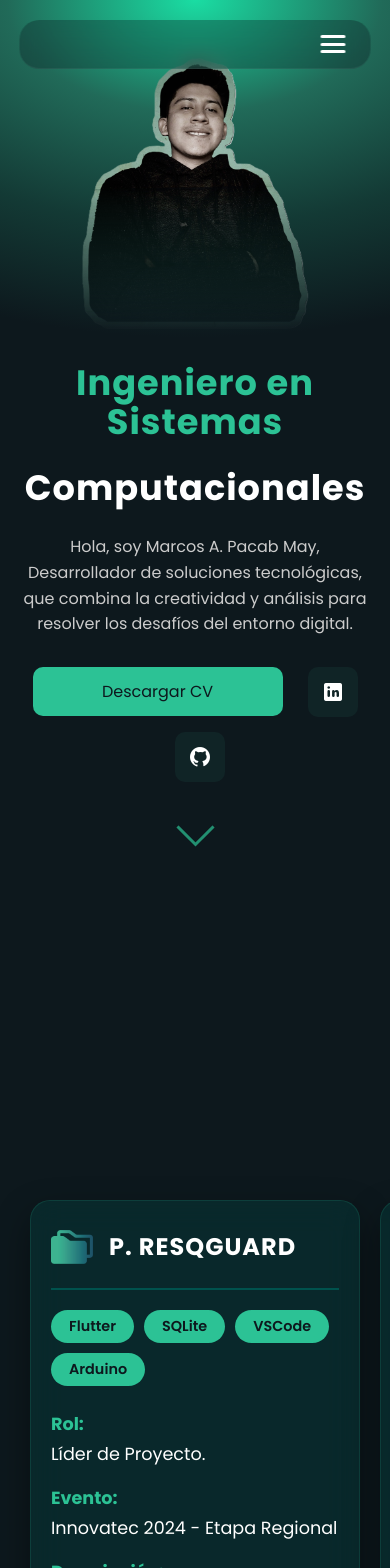
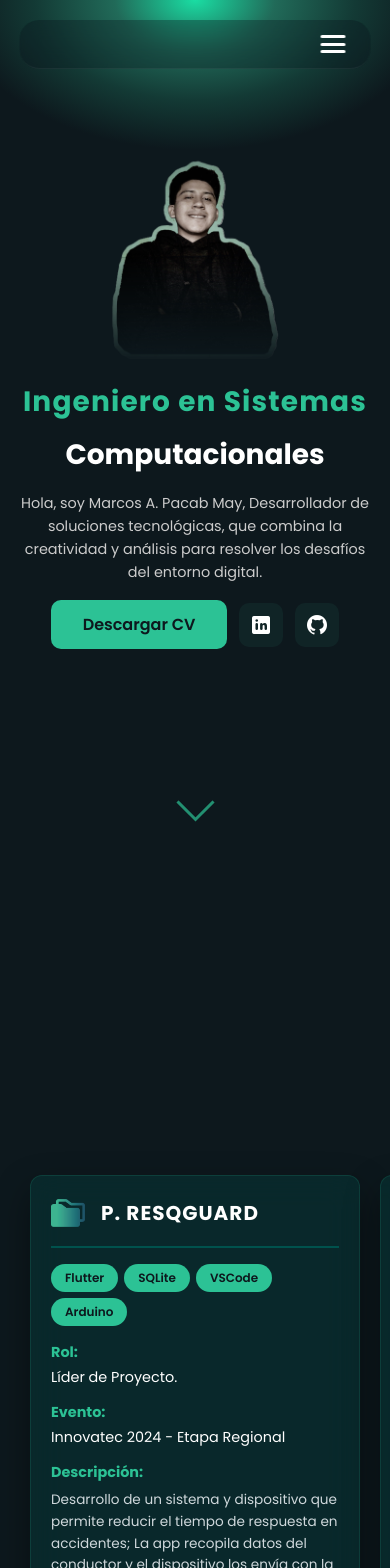
Before and after one commit to Marcos-Pacab/Portafolio, a React (Vite) app: page / in a window 390 px wide. Shown: the top 1568 px of the page. Built offline with nearby package versions, Linux system fonts and the light colour scheme; a web font is replaced by a local one.

Commit message:
mejora de responsividad en home y cardProyect

```diff
--- a/src/components/styles/cardProyect.css
+++ b/src/components/styles/cardProyect.css
@@ -1,35 +1,31 @@
+/* === WRAPPER === */
 .card-proyecto-wrapper {
   width: 100%;
   max-width: 900px;
-  height: 520px; /* tamaño fijo de todas las cards */
+  /* Sin altura fija — deja que el contenido dicte la altura */
 }
 
+/* === CARD PRINCIPAL === */
 .card-proyecto-content {
   width: 100%;
-  height: 100%;
-
   background: rgba(0, 82, 77, 0.3);
   backdrop-filter: blur(16px);
   -webkit-backdrop-filter: blur(16px);
-
   border: 1px solid rgba(44, 194, 149, 0.15);
   border-radius: 20px;
-
-  padding: 40px 45px;
-
+  padding: clamp(20px, 4vw, 40px) clamp(20px, 5vw, 45px);
   color: #FFFFFF;
-  box-shadow: 0 15px 35px rgba(0,0,0,0.4);
-
-  /* evita que el contenido rompa la card */
+  box-shadow: 0 15px 35px rgba(0, 0, 0, 0.4);
   box-sizing: border-box;
-  overflow: hidden;
+  /* overflow: hidden eliminado — causaba corte de contenido */
 }
 
-/* Cabecera */
+/* === CABECERA === */
 .card-header {
   display: flex;
   align-items: center;
   gap: 16px;
+  flex-wrap: wrap; /* evita overflow si el título es largo */
 }
 
 .folder-icon {
@@ -40,7 +36,7 @@
   justify-content: center;
   flex-shrink: 0;
 }
-/* Control de la imagen interna */
+
 .folder-icon img {
   width: 100%;
   height: 100%;
@@ -49,13 +45,17 @@
 
 .card-header h2 {
   font-family: 'Poppins', sans-serif;
-  font-size: 2rem;
+  font-size: clamp(1.25rem, 3vw, 2rem); /* fluido: 1.25rem → 2rem */
   font-weight: 700;
   margin: 0;
   letter-spacing: 1px;
+  line-height: 1.2;
+  /* evita que un título largo rompa el layout */
+  overflow-wrap: break-word;
+  word-break: break-word;
 }
 
-/* Divisor */
+/* === DIVISOR === */
 .card-divider {
   height: 2px;
   background-color: #00524D;
@@ -63,34 +63,36 @@
   width: 100%;
 }
 
-/* Etiquetas de Tecnologías */
+/* === ETIQUETAS DE TECNOLOGÍAS === */
 .tech-tags-container {
   display: flex;
   flex-wrap: wrap;
-  gap: 10px;
-  margin-bottom: 25px;
+  gap: 8px;
+  margin-bottom: 20px;
 }
 
 .tech-tag {
   background-color: #2CC295;
   color: #0D181D;
-  padding: 6px 18px;
+  padding: 5px 14px;
   border-radius: 20px;
-  font-size: 0.9rem;
+  font-size: clamp(0.75rem, 2vw, 0.9rem);
   font-weight: 600;
+  white-space: nowrap; /* evita que una etiqueta se parta */
 }
 
-/* Cuerpo de la información */
+/* === CUERPO DE INFORMACIÓN === */
 .card-info-body {
   display: flex;
   flex-direction: column;
-  gap: 18px;
+  gap: 16px;
 }
 
 .info-row {
   display: flex;
   align-items: baseline;
   gap: 8px;
+  flex-wrap: wrap; /* claves para tablets y móvil */
 }
 
 .info-row.vertical-layout {
@@ -99,44 +101,70 @@
 }
 
 .info-label {
-  color: #2CC295; /* Color verde para títulos interiores */
+  color: #2CC295;
   font-weight: 700;
-  font-size: 1.1rem;
-  min-width: 80px;
+  font-size: clamp(0.9rem, 2.5vw, 1.1rem);
+  min-width: 70px;   /* reducido; con flex-wrap ya no es riesgoso */
+  flex-shrink: 0;
 }
 
 .info-text {
   color: #FFFFFF;
-  font-size: 1.1rem;
+  font-size: clamp(0.9rem, 2.5vw, 1.1rem);
+  overflow-wrap: break-word;
+  word-break: break-word;
 }
 
 .info-description {
   color: #CFD8DC;
-  font-size: 1.05rem;
+  font-size: clamp(0.85rem, 2.5vw, 1.05rem);
   line-height: 1.6;
   margin: 0;
   text-align: left;
-  max-height: 150px;
-  overflow-y: auto;
-  padding-right: 8px;
+  /* Sin max-height fijo — el contenido fluye naturalmente con la card */
+  overflow-wrap: break-word;
+  word-break: break-word;
 }
 
-/* Ajustes Responsivos */
-@media (max-width: 600px) {
+/* === BREAKPOINT: TABLET (601px – 768px) === */
+@media (max-width: 768px) {
   .card-proyecto-content {
-    padding: 25px 20px;
+    border-radius: 16px;
   }
-  .card-proyecto-wrapper{
-    height: 620px;
+
+  .card-divider {
+    margin: 16px 0;
   }
-  .info-description{
-    max-height: 250px;
+
+  .card-info-body {
+    gap: 14px;
   }
-  .card-header h2 {
-    font-size: 1.5rem;
+}
+
+/* === BREAKPOINT: MÓVIL (≤ 480px) === */
+@media (max-width: 480px) {
+  .card-proyecto-content {
+    border-radius: 12px;
   }
+
+  .folder-icon {
+    width: 34px;
+    height: 34px;
+  }
+
+  /* En móvil, todas las filas van en columna */
   .info-row {
     flex-direction: column;
+    align-items: flex-start;
     gap: 4px;
   }
+
+  .info-label {
+    min-width: unset; /* ya no necesitamos el min-width en columna */
+  }
+
+  .tech-tags-container {
+    gap: 6px;
+    margin-bottom: 16px;
+  }
 }
--- a/src/pages/home.css
+++ b/src/pages/home.css
@@ -1,8 +1,7 @@
-/* Contenedor de la primera sección (Home) */
 .home-container {
   background:
     radial-gradient(
-      ellipse 750px 450px at 50% 0%,
+      ellipse clamp(320px, 80vw, 750px) clamp(200px, 45vw, 450px) at 50% 0%,
       rgb(26, 221, 163) 0%,
       rgba(57, 206, 161, 0.45) 25%,
       rgba(44, 194, 149, 0.20) 50%,
@@ -26,108 +25,108 @@
   display: flex;
   align-items: center;
   justify-content: center;
-  gap: 60px;
+  gap: clamp(24px, 5vw, 60px);
   flex: 1;
-  padding: 0 clamp(20px,5vw,10%);
+  padding: clamp(32px, 5vw, 80px) clamp(20px, 5vw, 10%);
 }
 
-/* Títulos */
+/* --- TIPOGRAFÍA --- */
+
 .titulo-verde {
   color: #2CC295;
-  font-size: 3rem;
-  margin: 0 0 20px 0;
+  font-size: clamp(1.5rem, 4vw, 3rem);
+  margin: 0 0 16px 0;
 }
 
 .titulo-blanco {
   color: #FFFFFF;
-  font-size: 3.5rem;
-  margin: 0 0 20px 0;
+  font-size: clamp(1.75rem, 4.5vw, 3.5rem);
+  margin: 0 0 16px 0;
+}
+
+.presentacion h1 {
+  font-size: clamp(1.75rem, 4.5vw, 3.5rem);
+  font-weight: 700;
+  line-height: 1.1;
+  margin: 0 0 16px 0;
+  letter-spacing: clamp(0px, 0.3vw, 2px);
+  overflow-wrap: break-word;
+  word-break: break-word;
 }
 
 .presentacion p {
-  color: #E0E0E0;
-  font-size: 1.1rem;
-  max-width: 450px;
-  line-height: 1.5;
+  color: #cccccc;
+  font-size: clamp(0.9rem, 2vw, 1.05rem);
+  line-height: 1.6;
+  max-width: 500px;
+  width: 100%;
 }
 
-/* Lado Izquierdo: Contenedor de la Imagen */
+/* --- LADO IZQUIERDO: IMAGEN --- */
+
 .img-retrato {
   flex: 1;
+  min-width: 0;
   display: flex;
   justify-content: flex-end;
 }
 
 .img-retrato img {
-  width:100%;
- max-width:450px;
- height:auto;
- object-fit:cover;
- border-radius:20px;
-
- mask-image:linear-gradient(
-   black 50%,
-   transparent
- );
+  width: 100%;
+  max-width: clamp(220px, 40vw, 450px);
+  height: auto;
+  object-fit: cover;
+  border-radius: 20px;
+  mask-image: linear-gradient(black 50%, transparent);
+  -webkit-mask-image: linear-gradient(black 50%, transparent);
 }
 
-/* Lado Derecho: Contenedor de Texto y Redes */
+/* --- LADO DERECHO: TEXTO Y REDES --- */
+
 .hero-text-block {
   flex: 1;
+  min-width: 0; /* previene overflow en flex */
   display: flex;
   flex-direction: column;
-  gap: 30px; /* Espacio entre el párrafo y los botones */
-
+  gap: clamp(16px, 3vw, 30px);
 }
 
-/* Estilos de la Presentación (Títulos) */
-.presentacion h1 {
-  font-size: 3.5rem;
-  font-weight: 700;
-  line-height: 1.1;
-  margin: 0 0 20px 0;
-  letter-spacing: 2px;
-}
+/* --- REDES Y BOTONES --- */
 
-.presentacion p {
-  font-size: 1.05rem;
-  line-height: 1.6;
-  color: #cccccc; /* Blanco sutil para el párrafo */
-  max-width: 500px; /* Evita que el texto se estire demasiado hacia la derecha */
-}
-
-/* Contenedor de Redes y Botones */
 .redes {
   display: flex;
   align-items: center;
-  gap: 15px; /* Espacio entre botones */
+  gap: 12px;
+  flex-wrap: wrap;
 }
 
-/* Botón Descargar CV */
 .btn-cv {
   background-color: #2CC295;
   color: #0D181D;
   padding: 12px 25px;
   border-radius: 10px;
   text-decoration: none;
-  transition: 0.3s;
+  font-weight: 600;
+  transition: background-color 0.3s;
+  white-space: nowrap; /* evita que el texto del botón se parta */
 }
 
 .btn-cv:hover {
   background-color: #35997B;
 }
 
-/* Botones circulares de Redes Sociales */
 .btn-social {
   background: #102426;
-  width: 50px;
-  height: 50px;
+  width: 48px;
+  height: 48px;
   display: flex;
   align-items: center;
   justify-content: center;
   border-radius: 10px;
   text-decoration: none;
-  margin-left: 10px;
+
+  flex-shrink: 0;
+  transition: transform 0.3s, background-color 0.3s;
 }
 
 .btn-social:hover {
@@ -135,7 +134,6 @@
   background-color: #2CC295;
 }
 
-/* Icono de flecha hacia abajo al fondo de la pantalla */
 .scroll-down {
   display: flex;
   justify-content: center;
@@ -152,57 +150,66 @@
   animation: bounce 2s infinite;
 }
 
-/* Animación sutil de rebote para la flecha inferior */
 @keyframes bounce {
   0%, 20%, 50%, 80%, 100% { transform: translateY(0) rotate(45deg); }
-  40% { transform: translateY(-8px) rotate(45deg); }
-  60% { transform: translateY(-4px) rotate(45deg); }
+  40%                       { transform: translateY(-8px) rotate(45deg); }
+  60%                       { transform: translateY(-4px) rotate(45deg); }
 }
 
-/* --- RESPONSIVE --- */
+/* --- BREAKPOINT: TABLET (601px – 900px) --- */
 @media (max-width: 900px) {
-  .home-container{
- min-height:100dvh;
- overflow-x:hidden;
+  .hero-content {
+    flex-direction: column;
+    text-align: center;
+    padding: clamp(32px, 6vw, 60px) clamp(16px, 4vw, 40px);
   }
 
-.hero-content{
- flex-direction:column;
- text-align:center;
- gap:30px;
- padding:40px 20px;
+  .img-retrato {
+    justify-content: center;
   }
 
-.img-retrato{
- justify-content:center;
+  /* En columna, ambos lados ocupan todo el ancho disponible */
+  .img-retrato,
+  .hero-text-block {
+    flex: none;
+    width: 100%;
   }
 
-.img-retrato img{
- max-width:300px;
+  .presentacion p {
+    margin: 0 auto; /* centra el párrafo cuando el texto está centrado */
   }
 
-.presentacion h1,
-.titulo-blanco{
- font-size:2.2rem;
- letter-spacing:1px;
+  .redes {
+    justify-content: center;
+  }
 }
 
-.titulo-verde{
- font-size:2rem;
+/* --- BREAKPOINT: MÓVIL (≤ 480px) --- */
+@media (max-width: 480px) {
+  .img-retrato img {
+    border-radius: 14px;
   }
 
-.presentacion p{
- font-size:1rem;
- margin:auto;
+  .btn-cv {
+    width: auto;
+    padding: 12px 32px;
   }
 
-.redes{
- justify-content:center;
- flex-wrap:wrap;
+  .btn-social {
+    width: 44px;
+    height: 44px;
+  }
 }
 
-.btn-cv{
- width:200px;
- text-align:center;
+/* --- BREAKPOINT: MÓVIL PEQUEÑO (≤ 360px) --- */
+@media (max-width: 360px) {
+  .redes {
+    flex-direction: column;
+    align-items: center;
+  }
+
+  .btn-cv {
+    width: 100%;
+    text-align: center;
   }
 }
```
Lines whose indentation alone changed are shown as unchanged.
